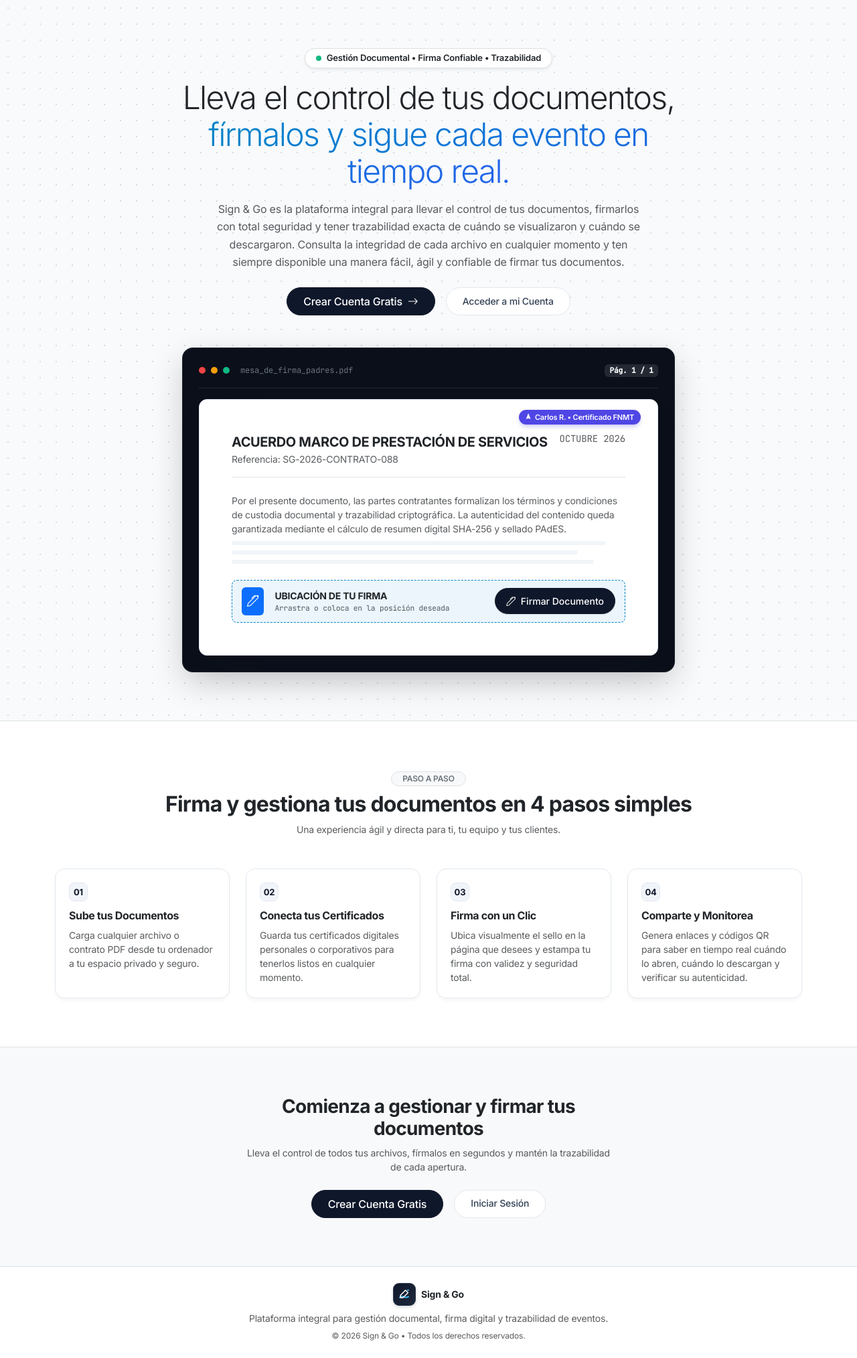
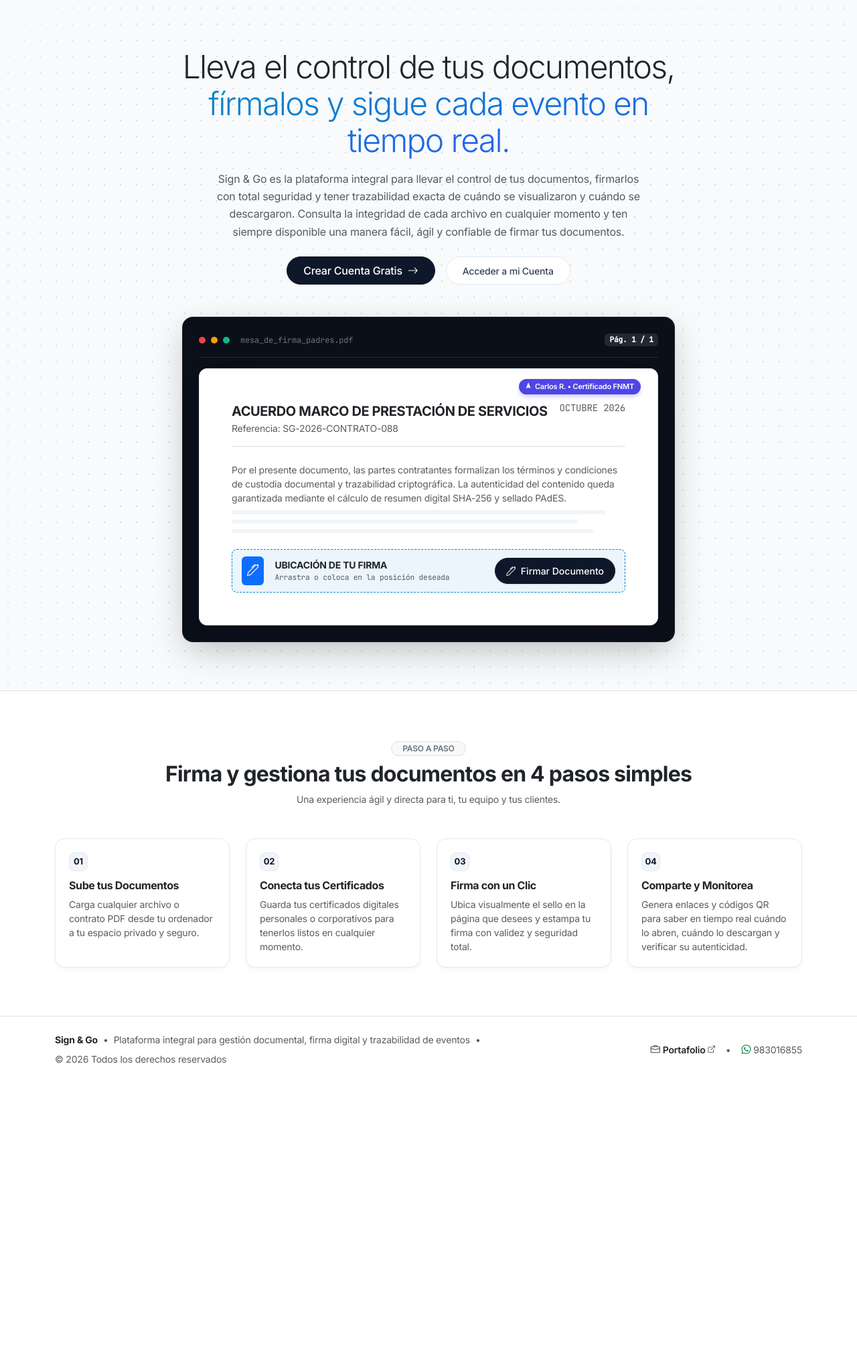
Before and after one commit to Adsoog/Sign-and-go, a Django app: page / in a window 1280 px wide. Shown: the part 67-2095 px from the top of the page at 67% size. After the commit the page ends 1655 px from the top, so only its background shows below. Run offline with Django 5.2, Linux system fonts and the light colour scheme; some libraries are stand-ins or nearby versions.

Commit message:
style: remove duplicate CTA, clean header pill, and add single-row footer with portfolio & contact

```diff
--- a/templates/landing.html
+++ b/templates/landing.html
@@ -174,11 +174,6 @@
       <div class="row justify-content-center text-center mb-5">
         <div class="col-lg-8">
 
-          <div class="d-inline-flex align-items-center gap-2 px-3 py-1 bg-white border rounded-pill shadow-sm mb-3">
-            <span class="d-inline-block rounded-circle" style="width: 8px; height: 8px; background-color: #10B981;"></span>
-            <span class="small fw-semibold text-dark" style="font-size: 0.8125rem;">Gestión Documental &bull; Firma Confiable &bull; Trazabilidad</span>
-          </div>
-
           <h1 class="fw-extrabold text-dark display-5 mb-3" style="letter-spacing: -0.035em; line-height: 1.15;">
             Lleva el control de tus documentos,<br>
             <span class="text-primary" style="background: linear-gradient(135deg, #0284C7, #2563EB); -webkit-background-clip: text; -webkit-text-fill-color: transparent;">fírmalos y sigue cada evento en tiempo real.</span>
@@ -352,35 +347,28 @@
     </div>
   </section>
 
-  <!-- CTA de Cierre -->
-  <section class="py-5 text-center bg-light border-top">
-    <div class="container py-4">
-      <div class="row justify-content-center">
-        <div class="col-lg-6">
-          <h3 class="fw-bold text-dark mb-2" style="letter-spacing: -0.025em;">Comienza a gestionar y firmar tus documentos</h3>
-          <p class="text-muted small mb-4">Lleva el control de todos tus archivos, fírmalos en segundos y mantén la trazabilidad de cada apertura.</p>
-          <div class="d-flex justify-content-center gap-3">
-            <a href="{% url 'accounts:register' %}" class="btn btn-dark px-4 py-2 rounded-pill fw-medium" style="background-color: #0F172A;">
-              Crear Cuenta Gratis
-            </a>
-            <a href="{% url 'accounts:login' %}" class="btn btn-outline-secondary px-4 py-2 rounded-pill fw-medium bg-white">
-              Iniciar Sesión
-            </a>
-          </div>
-        </div>
+  <!-- Footer en una sola fila -->
+  <footer class="py-4 border-top bg-white small text-muted">
+    <div class="container d-flex flex-column flex-md-row align-items-center justify-content-between gap-3 text-center text-md-start">
+      <div class="d-flex flex-wrap align-items-center gap-2 justify-content-center justify-content-md-start">
+        <strong class="text-dark">Sign &amp; Go</strong>
+        <span class="text-muted d-none d-sm-inline">&bull;</span>
+        <span>Plataforma integral para gestión documental, firma digital y trazabilidad de eventos</span>
+        <span class="text-muted d-none d-sm-inline">&bull;</span>
+        <span>&copy; 2026 Todos los derechos reservados</span>
       </div>
-    </div>
-  </section>
-
-  <!-- Footer Elegante -->
-  <footer class="py-4 border-top bg-white text-center small text-muted">
-    <div class="container">
-      <div class="d-flex align-items-center justify-content-center gap-2 mb-2">
-        {% include "includes/brand_icon.html" %}
-        <strong class="text-dark">Sign &amp; Go</strong>
+      <div class="d-flex align-items-center gap-3 justify-content-center">
+        <a href="https://adsoog.github.io/" target="_blank" rel="noopener" class="text-decoration-none text-dark fw-semibold d-inline-flex align-items-center gap-1">
+          <i class="bi bi-briefcase"></i>
+          <span>Portafolio</span>
+          <i class="bi bi-box-arrow-up-right" style="font-size: 0.65rem;"></i>
+        </a>
+        <span class="text-muted">&bull;</span>
+        <a href="https://wa.me/51983016855" target="_blank" rel="noopener" class="text-decoration-none text-muted d-inline-flex align-items-center gap-1">
+          <i class="bi bi-whatsapp text-success"></i>
+          <span>983016855</span>
+        </a>
       </div>
-      <p class="mb-1 text-muted">Plataforma integral para gestión documental, firma digital y trazabilidad de eventos.</p>
-      <span style="font-size: 0.75rem;">&copy; 2026 Sign &amp; Go &bull; Todos los derechos reservados.</span>
     </div>
   </footer>
 
```
